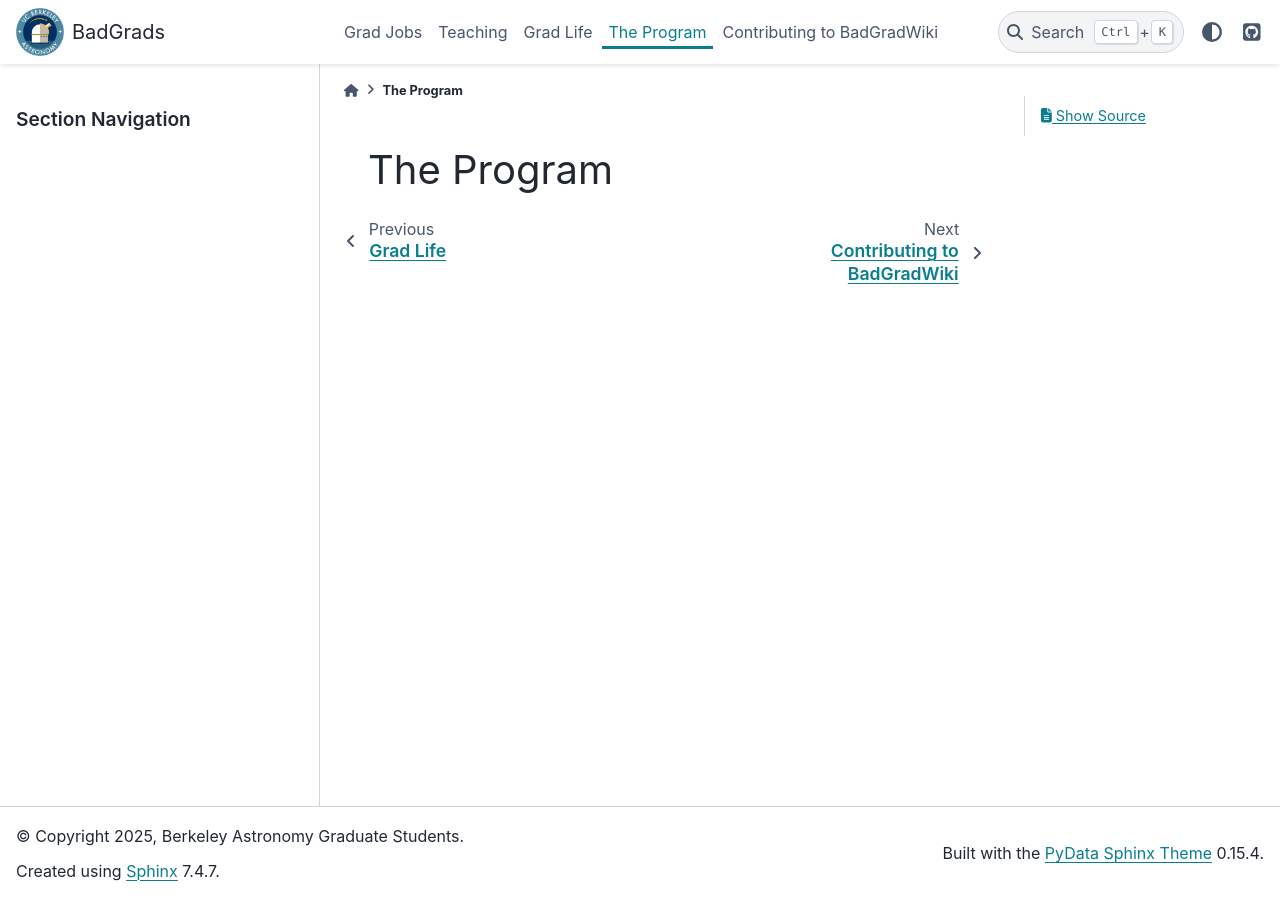
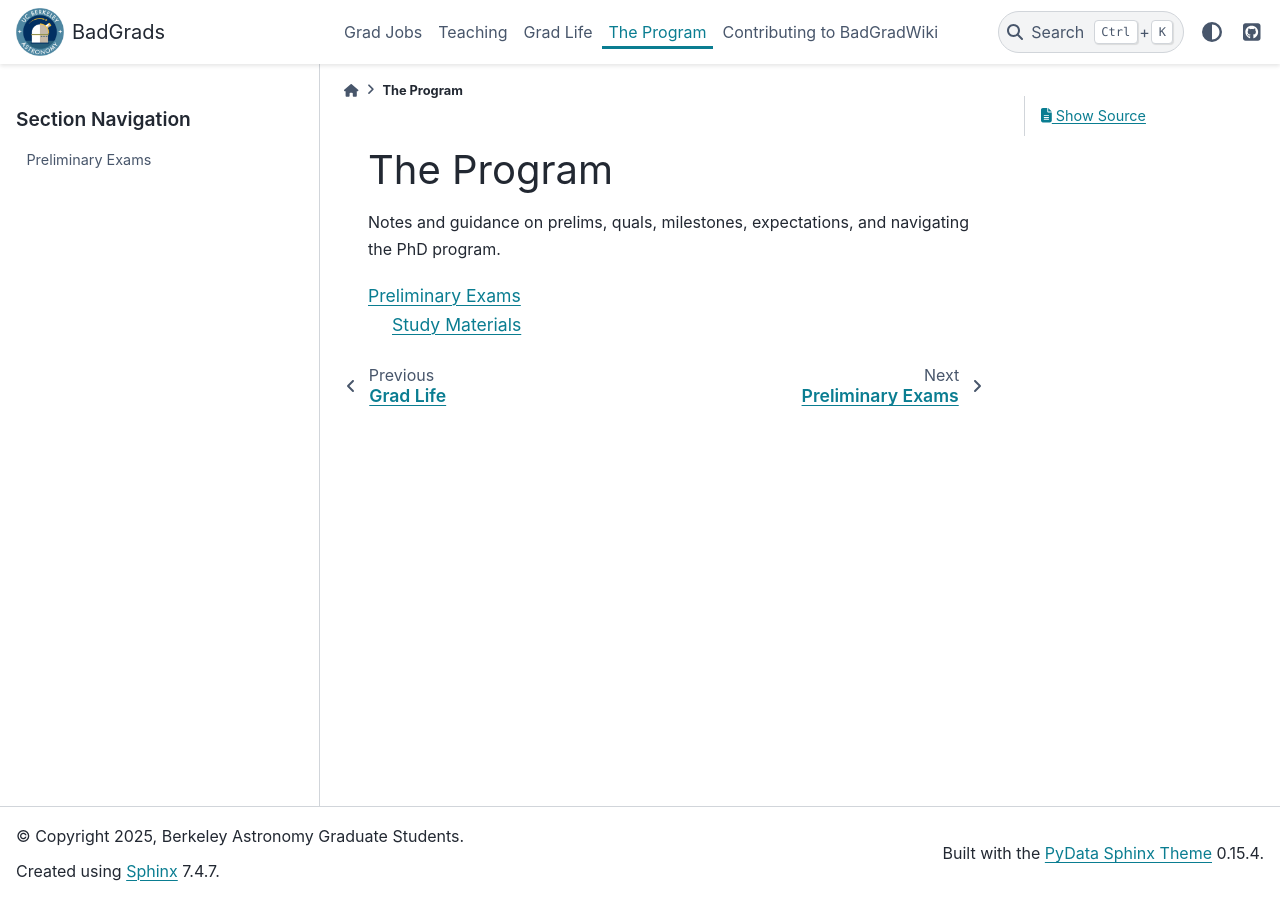
Before and after one commit to BadGrads/BadGradWiki, a Sphinx documentation site: the page built from wiki/source/program/index.rst, in a window 1280 px wide. Built offline with Sphinx 7.4.7 and the PyData theme 0.15.4, drawn with Linux system fonts in a browser that asks for light colours.

Commit message:
added prelim materials

```diff
--- a/wiki/source/program/index.rst
+++ b/wiki/source/program/index.rst
@@ -1,2 +1,9 @@
 The Program
 ===========
+
+Notes and guidance on prelims, quals, milestones, expectations, and navigating the PhD program.
+
+.. toctree::
+   :maxdepth: 2
+
+   prelims
```
Also changed, not shown: wiki/source/program/prelims.rst (added, +20 -0 lines).
